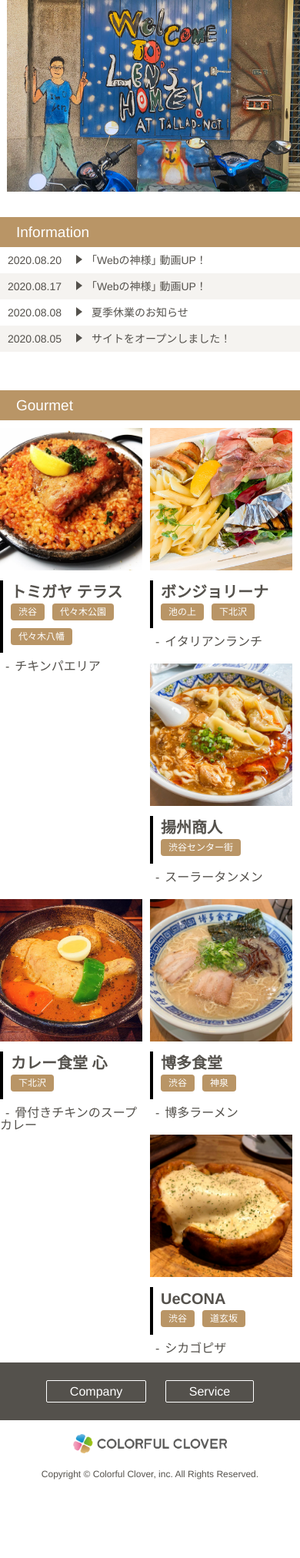
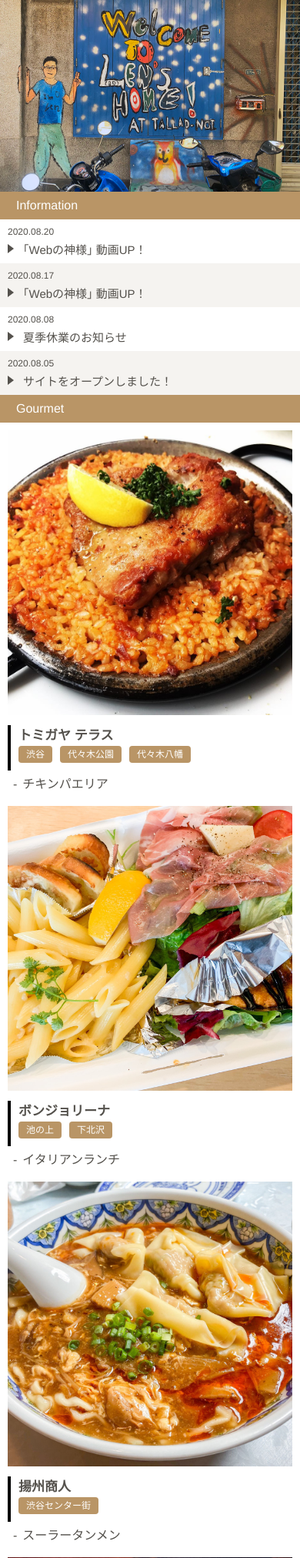
Before and after one commit to s19008/WebSite_Practice, a PHP site: page / in a window 390 px wide; the page is wider, and only the part inside the window is pictured. Shown: the part 80-2104 px from the top of that part at 77% size. Before the commit the page ends 2002 px from the top of that part, so only its background shows below. Run offline with PHP 8.4, Linux system fonts and the light colour scheme.

Commit message:
Copy Practice

```diff
--- a/Practice4/index.html
+++ b/Practice4/index.html
@@ -25,7 +25,7 @@
         <img src="images/img_bg.jpg" alt="">
     </div>
 
-    <div class="container">
+    <main class="clearfix">
         <section id="Information">
             <h2>Information</h2>
             <div class="odd info">
@@ -45,11 +45,10 @@
                 <p>サイトをオープンしました！</p>
             </div>
         </section>
-    </div>
 
+        <section id="Gourmet" class="clearfix">
+            <h2>Gourmet</h2>
             <div class="container">
-        <section id ="Gourmet">
-            <h2>Gourmet</h2>
                 <article>
                     <div class="food-visual"><img src="images/img_top01.jpg" alt=""></div>
                     <div class="food-name">
@@ -120,8 +119,9 @@
                     </div>
                     <p>シカゴピザ</p>
                 </article>
+            </div>
         </section>
-    </div>
+    </main>
 
     <div class="footer-list">
         <ul>
--- a/Practice4/responsive.css
+++ b/Practice4/responsive.css
@@ -2,5 +2,39 @@
     header nav {
         display: none;
     }
-
+    .main-visual {
+        padding: 0;
+    }
+    h2 {
+        font-size: 16px;
+        margin: 0;
+    }
+    #Information {
+        margin: 0;
+    }
+    .info time{
+        display: block;
+        font-size: 12px;
+        padding-bottom: 10px;
+    }
+    .info p {
+        font-size: 15px;
+    }
+    #Gourmet article {
+        width: 100%;
+        padding: 10px;
+    }
+    .food-name h3 {
+        font-size: 17px;
+    }
+    .footer-list {
+        height: 260px;
+        line-height: normal;
+    }
+    .footer-list li {
+        display: block;
+    }
+    .footer-list a {
+        width: 120px;
+    }
 }
--- a/Practice4/style.css
+++ b/Practice4/style.css
@@ -157,11 +157,13 @@ nav a:hover {
 }
 
 .main-visual {
-    margin: 80px 9px 0 9px;
+    margin-top: 80px;
+    padding: 0 9px;
     width: 100%;
 }
 .main-visual img {
     width: 100%;
+    vertical-align: top;
 }
 h2 {
     color: #fff;
@@ -202,16 +204,25 @@ h2 {
 .even {
     background-color: #f5f3f0;
 }
+main {
+    padding-bottom: 50px;
+}
+.clearfix::after {
+    content: "";
+    display: block;
+    clear: both;
+}
 #Gourmet article {
     float: left;
     width: 50%;
-    padding: 10px 10px 10px 0;
+    padding: 0 10px 30px 10px;
 }
 .food-visual img {
     width: 100%;
 }
 .food-visual {
     display: inline-block;
+    width: 100%;
 }
 .food-name {
     width: 100%;
@@ -258,7 +269,6 @@ article p::before {
     text-align: center;
     background-color: #54514c;
     line-height: 75px;
-    margin-top: 60px;
 }
 
 .footer-list ul{
```
Lines whose indentation alone changed are shown as unchanged.
